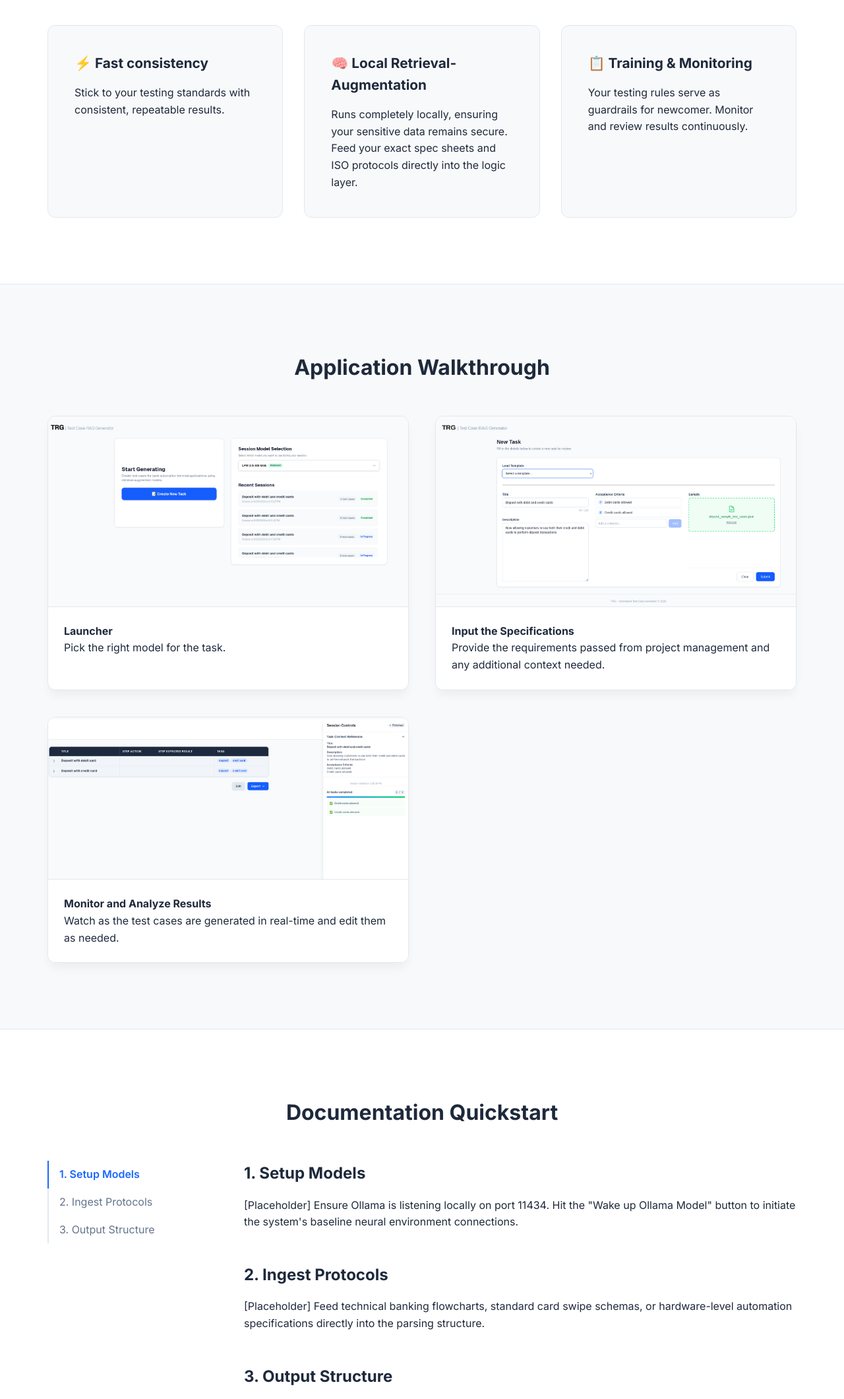
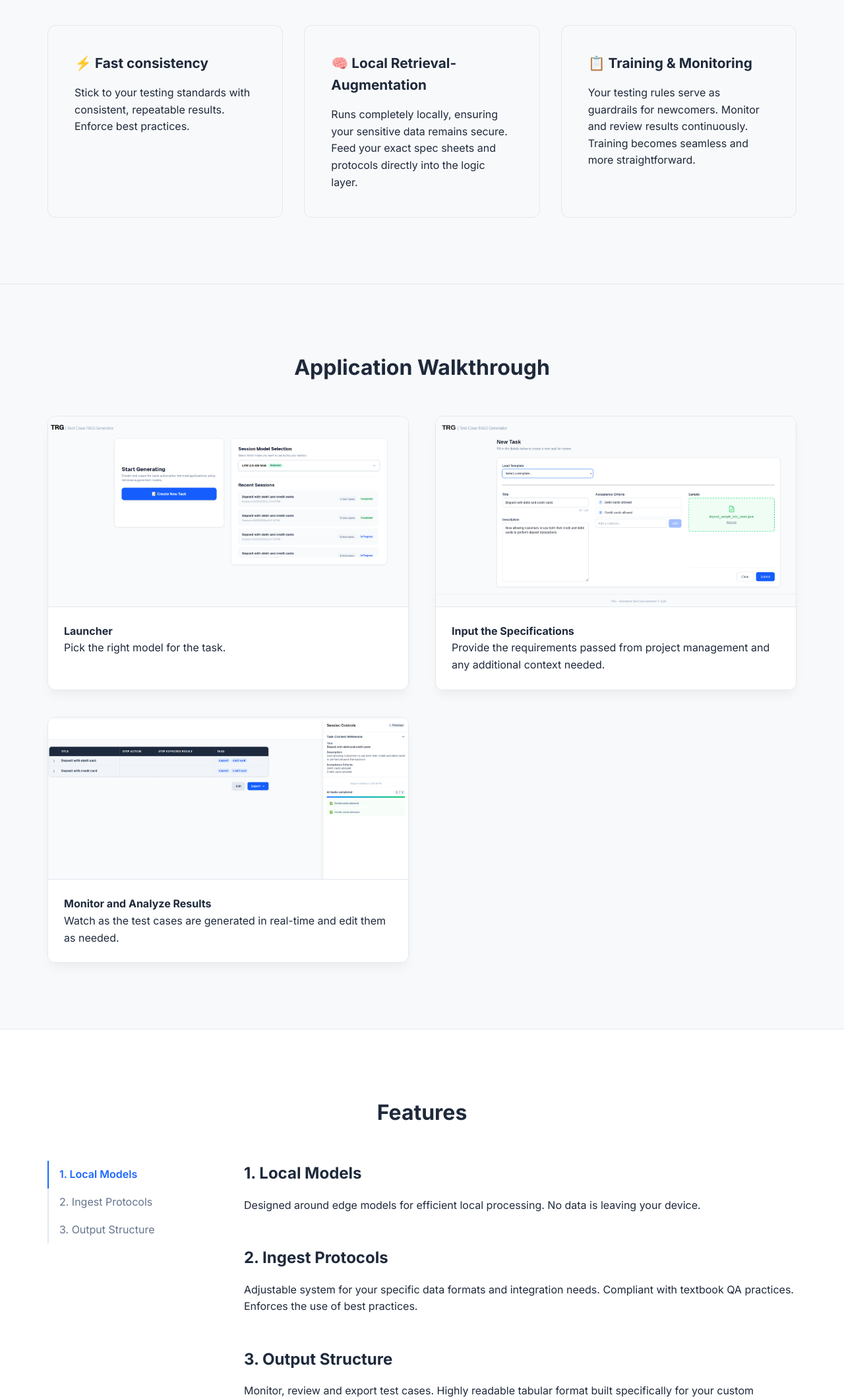
Before and after one commit to georgios-antoniadis/trg_landing, a plain HTML site: page index.html in a window 1280 px wide. Shown: the part 680-2800 px from the top of the page at 66% size. Drawn offline with Linux system fonts and the light colour scheme.

Commit message:
updates 20260703

```diff
--- a/index.html
+++ b/index.html
@@ -28,21 +28,21 @@
         </div>
     </section>
 
-    <section id="features">
+    <section id="whyus">
         <div class="container">
             <h2 class="section-title">Why Choose TRG?</h2>
             <div class="features-grid">
                 <div class="feature-card">
                     <h3>⚡ Fast consistency</h3>
-                    <p>Stick to your testing standards with consistent, repeatable results.</p>
+                    <p>Stick to your testing standards with consistent, repeatable results. Enforce best practices.</p>
                 </div>
                 <div class="feature-card">
                     <h3>🧠 Local Retrieval-Augmentation</h3>
-                    <p>Runs completely locally, ensuring your sensitive data remains secure. Feed your exact spec sheets and ISO protocols directly into the logic layer.</p>
+                    <p>Runs completely locally, ensuring your sensitive data remains secure. Feed your exact spec sheets and protocols directly into the logic layer.</p>
                 </div>
                 <div class="feature-card">
                     <h3>📋 Training & Monitoring</h3>
-                    <p>Your testing rules serve as guardrails for newcomer. Monitor and review results continuously.</p>
+                    <p>Your testing rules serve as guardrails for newcomers. Monitor and review results continuously. Training becomes seamless and more straightforward.</p>
                 </div>
             </div>
         </div>
@@ -81,29 +81,29 @@
         </div>
     </section>
 
-    <section id="documentation">
+    <section id="features">
         <div class="container">
-            <h2 class="section-title">Documentation Quickstart</h2>
+            <h2 class="section-title">Features</h2>
             <div class="doc-layout">
                 <aside class="doc-sidebar">
                     <ul>
-                        <li><a href="#doc-1" class="active">1. Setup Models</a></li>
+                        <li><a href="#doc-1" class="active">1. Local Models</a></li>
                         <li><a href="#doc-2">2. Ingest Protocols</a></li>
                         <li><a href="#doc-3">3. Output Structure</a></li>
                     </ul>
                 </aside>
                 <div class="doc-content">
                     <div class="doc-block" id="doc-1">
-                        <h3>1. Setup Models</h3>
-                        <p>[Placeholder] Ensure Ollama is listening locally on port 11434. Hit the "Wake up Ollama Model" button to initiate the system's baseline neural environment connections.</p>
+                        <h3>1. Local Models</h3>
+                        <p>Designed around edge models for efficient local processing. No data is leaving your device.</p>
                     </div>
                     <div class="doc-block" id="doc-2">
                         <h3>2. Ingest Protocols</h3>
-                        <p>[Placeholder] Feed technical banking flowcharts, standard card swipe schemas, or hardware-level automation specifications directly into the parsing structure.</p>
+                        <p>Adjustable system for your specific data formats and integration needs. Compliant with textbook QA practices. Enforces the use of best practices.</p>
                     </div>
                     <div class="doc-block" id="doc-3">
                         <h3>3. Output Structure</h3>
-                        <p>[Placeholder] Export generated payloads smoothly into clean, highly readable tabular scenarios built specifically for your custom functional frameworks.</p>
+                        <p>Monitor, review and export test cases. Highly readable tabular format built specifically for your custom functional frameworks. Supports integration with popular testing tools (Excel, Azure, Jira).</p>
                     </div>
                 </div>
             </div>
```
